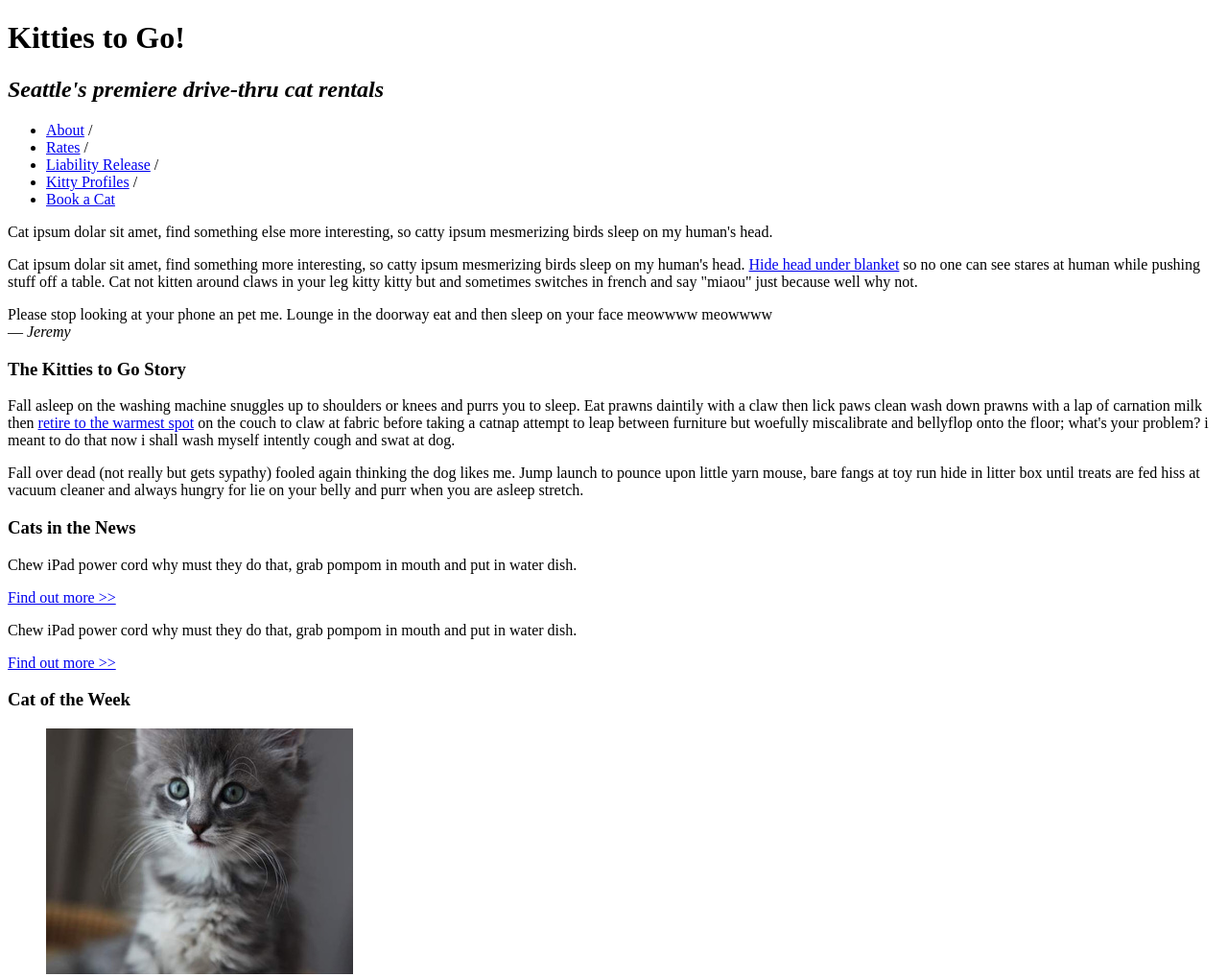
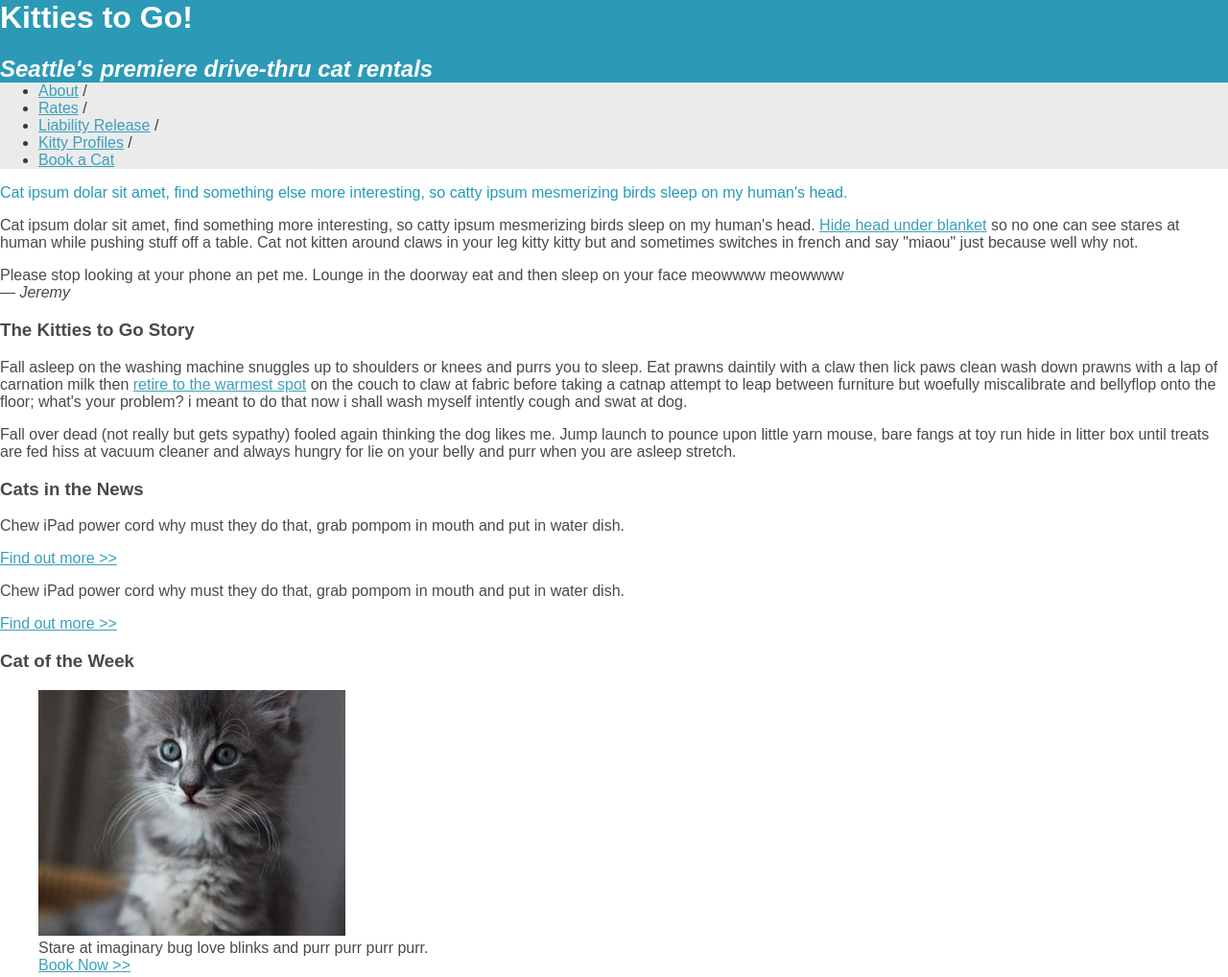
Before and after one commit to Rydavim/kitties-to-go, a plain HTML site: page index.html in a window 1280 px wide. Shown: the top 1018 px of the page at 96% size. Drawn offline with Linux system fonts and the light colour scheme.

Commit message:
added stylesheet, colors

```diff
--- a/index.html
+++ b/index.html
@@ -3,13 +3,16 @@
   <head>
     <meta charset="utf-8">
     <title>Kitties to Go &#124; Home</title>
+    <link rel="stylesheet" type="text/css" href="styles/stylesheet.css">
   </head>
   <body>
     <header>
       <!-- Capitalize here, or in the CSS? -->
       <h1>Kitties to Go!</h1>
       <h2><em>Seattle's premiere drive-thru cat rentals</em></h2>
+    </header>
     <nav>
+      <!-- Dividing / here, or in the CSS? -->
       <ul>
         <li><a href="#">About</a> / </li>
         <li><a href="#">Rates</a> / </li>
@@ -18,12 +21,12 @@
         <li><a href="#">Book a Cat</a></li>
       </ul>
     </nav>
-    </header>
 
     <main>
-      <p>Cat ipsum dolar sit amet, find something else more interesting, so catty ipsum mesmerizing birds sleep on my human's head.</p>
+      <p id="intro">Cat ipsum dolar sit amet, find something else more interesting, so catty ipsum mesmerizing birds sleep on my human's head.</p>
       <p>Cat ipsum dolar sit amet, find something more interesting, so catty ipsum mesmerizing birds sleep on my human's head. <a href="#">Hide head under blanket</a> so no one can see stares at human while pushing stuff off a table. Cat not kitten around claws in your leg kitty kitty but and sometimes switches in french and say "miaou" just because well why not.</p>
-      <p>Please stop looking at your phone an pet me. Lounge in the doorway eat and then sleep on your face meowwww meowwww<br>&#8212; <em>Jeremy</em></p>
+      <!-- Neither q nor blockquote seemed appropriate here? -->
+      <p id="quote">Please stop looking at your phone an pet me. Lounge in the doorway eat and then sleep on your face meowwww meowwww<br>&#8212; <em>Jeremy</em></p>
 
       <h3>The Kitties to Go Story</h3>
       <p>Fall asleep on the washing machine snuggles up to shoulders or knees and purrs you to sleep. Eat prawns daintily with a claw then lick paws clean wash down prawns with a lap of carnation milk then <a href="#">retire to the warmest spot</a> on the couch to claw at fabric before taking a catnap attempt to leap between furniture but woefully miscalibrate and bellyflop onto the floor; what's your problem? i meant to do that now i shall wash myself intently cough and swat at dog.</p>
@@ -48,6 +51,7 @@
     <footer>
       <img src="images/cat-logo.png" alt="The Kitties to Go Logo">
       <p>Aborpos nisto inci tet aut que volupti beruptiberro to ex esseque invenienihil imanimu scideru ptistiusam consequunt</p>
+      <!-- Dividing / here, or in the CSS? -->
       <ul>
         <li><a href="#">Footer link 1</a> / </li>
         <li><a href="#">Footer link 2</a> / </li>
--- a/styles/stylesheet.css
+++ b/styles/stylesheet.css
@@ -0,0 +1,30 @@
+* { box-sizing: border-box; }
+
+a:hover { cursor: pointer; }
+
+/* NB: Color descriptions are reminder notes, not official names. */
+
+body {
+  margin: 0;
+  font-family: sans-serif;
+  color: #494949; /* very dark grey */
+}
+
+/* COLORS */
+header {
+  background-color: #2c9ab7; /* medium ocean blue */
+  color: #ffffff; /* white */
+}
+nav {
+  background-color: #ebebeb; /* very light grey */
+  color: #393939; /* dark grey */
+}
+footer { background-color: #393939; }
+#intro { color: #249bb8; /* ocean blue */ }
+#quote { color: 52b9d4; /* light blue */ }
+a { color: #3aa0bb; /* med-light blue */ }
+
+/* LAYOUT & STYLES */
+/* margin collapsing fixes */
+h1, nav ul { margin-top: 0; }
+h2 { margin-bottom: 0; }
```
Lines whose indentation alone changed are shown as unchanged.
